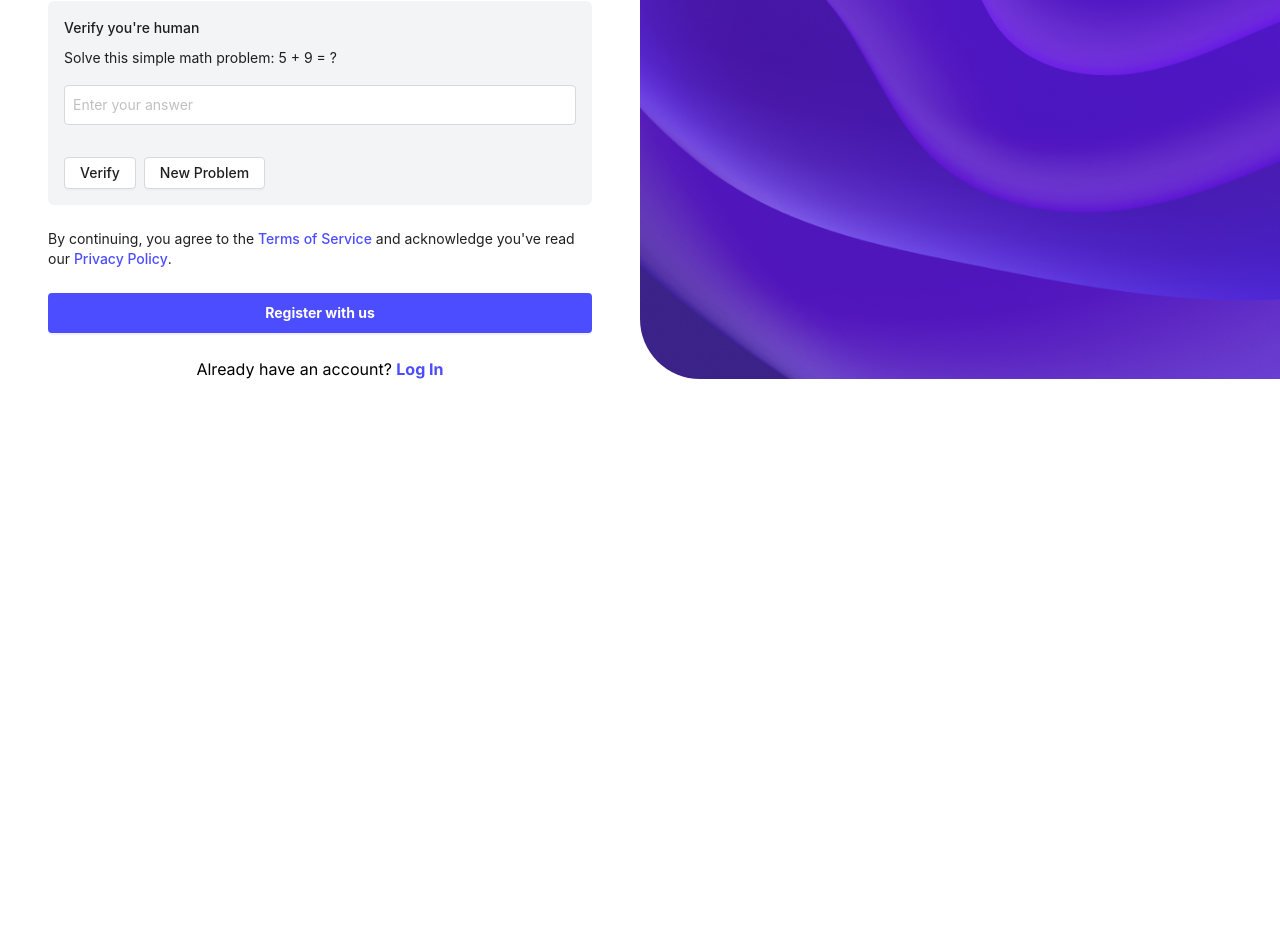
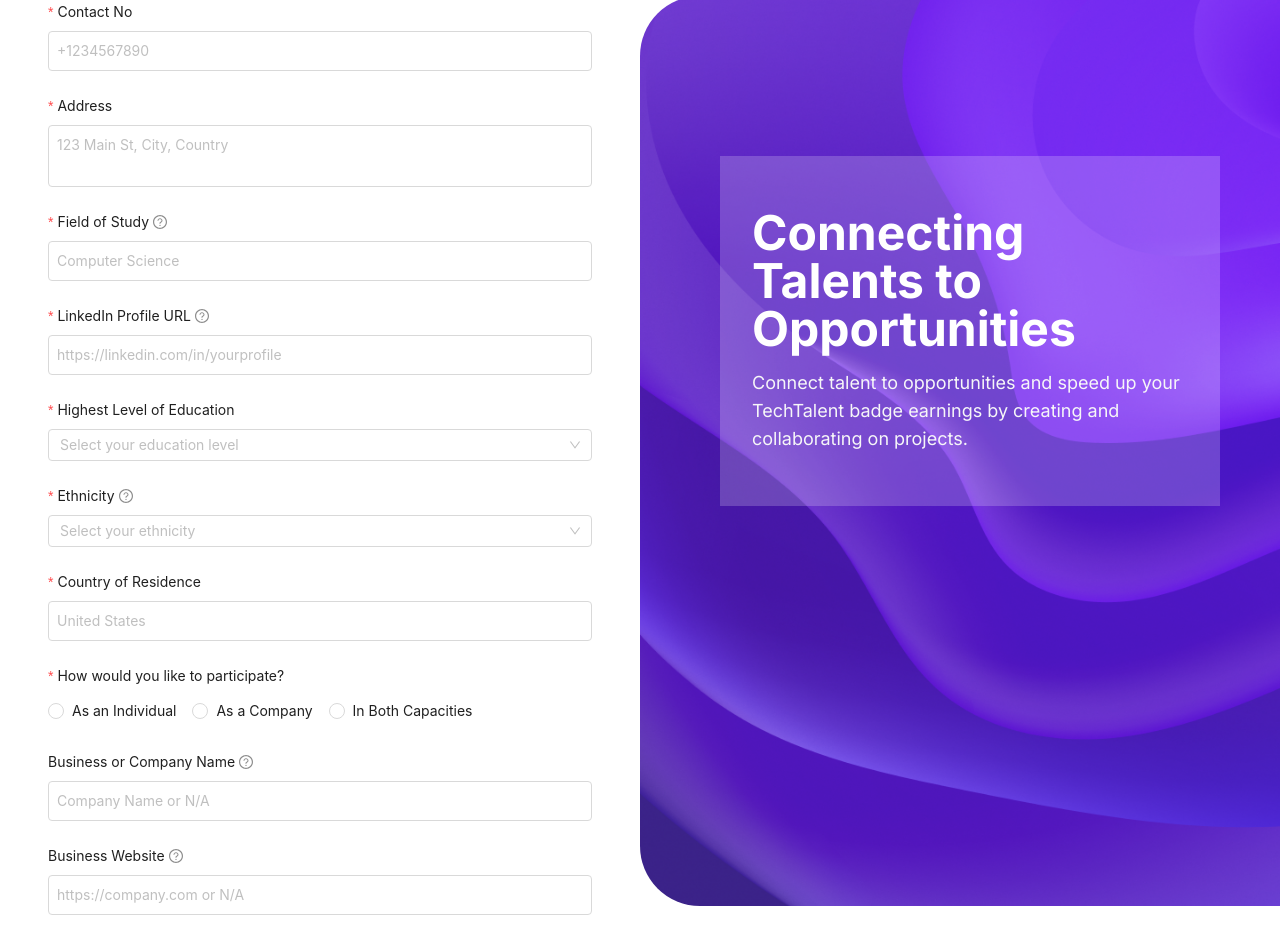
Before and after one commit to techtalentscity/techtalentscity.github.io, a React (Vite) app: page /signup in a window 1280 px wide. Shown: the part 580-1521 px from the top of the page. Before the commit the page ends 1009 px from the top, so only its background shows below. Built offline with nearby package versions, Linux system fonts and the light colour scheme.

Commit message:
Update index.jsx

```diff
--- a/src/Pages/Register/index.jsx
+++ b/src/Pages/Register/index.jsx
@@ -2,7 +2,7 @@ import { Link, useNavigate } from 'react-router-dom';
 import IMAGE from '../../assets/images/signupbg.png';
 import Container from '../../components/Container';
 import logo from '../../assets/images/logo-black.png';
-import { Button, Form, Input, message } from 'antd';
+import { Button, Form, Input, message, Select, Radio } from 'antd';
 import { useState, useEffect } from 'react';
 
 const Register = () => {
@@ -17,6 +17,24 @@ const Register = () => {
 
   // Discord redirect URL
   const discordURL = "https://discord.gg/FwNQc7VJVk";
+
+  // Form field entry IDs from the Google Form
+  const FORM_FIELDS = {
+    firstName: 'entry.2120631500',
+    lastName: 'entry.976572827',
+    email: 'entry.721402290',
+    phone: 'entry.1212098036',
+    address: 'entry.219720729',
+    fieldOfStudy: 'entry.2063377438',
+    linkedinURL: 'entry.1917214759',
+    education: 'entry.1274339765',
+    ethnicity: 'entry.2100632816',
+    country: 'entry.1993189343',
+    participationType: 'entry.297604174',
+    businessName: 'entry.704048168',
+    businessWebsite: 'entry.810219629',
+    businessAddress: 'entry.1439399845'
+  };
 
   // Generate new math problem
   const generateMathProblem = () => {
@@ -62,9 +80,22 @@ const Register = () => {
       const formData = new FormData();
 
       // Add entry fields with the correct Google Form field IDs
-      formData.append('entry.2120631500', values.firstName); // First Name field
-      formData.append('entry.976572827', values.lastName); // Last Name field
-      formData.append('entry.721402290', values.email); // Email Address field
+      formData.append(FORM_FIELDS.firstName, values.firstName);
+      formData.append(FORM_FIELDS.lastName, values.lastName);
+      formData.append(FORM_FIELDS.email, values.email);
+
+      // Add other required fields (with empty values if not collected)
+      formData.append(FORM_FIELDS.phone, values.phone || '');
+      formData.append(FORM_FIELDS.address, values.address || '');
+      formData.append(FORM_FIELDS.fieldOfStudy, values.fieldOfStudy || '');
+      formData.append(FORM_FIELDS.linkedinURL, values.linkedinURL || '');
+      formData.append(FORM_FIELDS.education, values.education || '');
+      formData.append(FORM_FIELDS.ethnicity, values.ethnicity || '');
+      formData.append(FORM_FIELDS.country, values.country || '');
+      formData.append(FORM_FIELDS.participationType, values.participationType || 'As an Individual');
+      formData.append(FORM_FIELDS.businessName, values.businessName || 'N/A');
+      formData.append(FORM_FIELDS.businessWebsite, values.businessWebsite || 'N/A');
+      formData.append(FORM_FIELDS.businessAddress, values.businessAddress || 'N/A');
 
       // Submit the form data
       await fetch(googleFormURL, {
@@ -143,6 +174,142 @@ const Register = () => {
               <Input placeholder="johndoe@email.com" className='p-2' />
             </Form.Item>
 
+            <Form.Item
+              label="Contact No"
+              name="phone"
+              rules={[
+                { required: true, message: 'Contact number is required' }
+              ]}
+            >
+              <Input placeholder="+1234567890" className='p-2' />
+            </Form.Item>
+
+            <Form.Item
+              label="Address"
+              name="address"
+              rules={[
+                { required: true, message: 'Address is required' }
+              ]}
+            >
+              <Input.TextArea
+                placeholder="123 Main St, City, Country"
+                className='p-2'
+                autoSize={{ minRows: 2, maxRows: 4 }}
+              />
+            </Form.Item>
+
+            <Form.Item
+              label="Field of Study"
+              name="fieldOfStudy"
+              rules={[
+                { required: true, message: 'Field of study is required' }
+              ]}
+              tooltip="Kindly tell us your highest-level course of study (e.g., Nursing, Project Management, etc.)"
+            >
+              <Input placeholder="Computer Science" className='p-2' />
+            </Form.Item>
+
+            <Form.Item
+              label="LinkedIn Profile URL"
+              name="linkedinURL"
+              rules={[
+                { required: true, message: 'LinkedIn profile URL is required' },
+                { type: "url", message: 'Please enter a valid URL' }
+              ]}
+              tooltip="Share the link to your LinkedIn profile"
+            >
+              <Input placeholder="https://linkedin.com/in/yourprofile" className='p-2' />
+            </Form.Item>
+
+            <Form.Item
+              label="Highest Level of Education"
+              name="education"
+              rules={[
+                { required: true, message: 'Education level is required' }
+              ]}
+            >
+              <Select placeholder="Select your education level">
+                <Select.Option value="High School Diploma or Equivalent">High School Diploma or Equivalent</Select.Option>
+                <Select.Option value="Associate Degree">Associate Degree</Select.Option>
+                <Select.Option value="Bachelor's Degree">Bachelor's Degree</Select.Option>
+                <Select.Option value="Master's Degree">Master's Degree</Select.Option>
+                <Select.Option value="Professional Degree (e.g., JD, MD)">Professional Degree (e.g., JD, MD)</Select.Option>
+                <Select.Option value="Doctorate (Ph.D., Ed.D., etc.)">Doctorate (Ph.D., Ed.D., etc.)</Select.Option>
+              </Select>
+            </Form.Item>
+
+            <Form.Item
+              label="Ethnicity"
+              name="ethnicity"
+              rules={[
+                { required: true, message: 'Ethnicity is required' }
+              ]}
+              tooltip="Your response is confidential and will be used for demographic insights only"
+            >
+              <Select placeholder="Select your ethnicity">
+                <Select.Option value="African">African</Select.Option>
+                <Select.Option value="African American">African American</Select.Option>
+                <Select.Option value="Asian">Asian</Select.Option>
+                <Select.Option value="Hispanic / Latino">Hispanic / Latino</Select.Option>
+                <Select.Option value="Native American / Indigenous">Native American / Indigenous</Select.Option>
+                <Select.Option value="Middle Eastern / North African">Middle Eastern / North African</Select.Option>
+                <Select.Option value="Pacific Islander">Pacific Islander</Select.Option>
+                <Select.Option value="White / Caucasian">White / Caucasian</Select.Option>
+              </Select>
+            </Form.Item>
+
+            <Form.Item
+              label="Country of Residence"
+              name="country"
+              rules={[
+                { required: true, message: 'Country is required' }
+              ]}
+            >
+              <Input placeholder="United States" className='p-2' />
+            </Form.Item>
+
+            <Form.Item
+              label="How would you like to participate?"
+              name="participationType"
+              rules={[
+                { required: true, message: 'Participation type is required' }
+              ]}
+            >
+              <Radio.Group>
+                <Radio value="As an Individual">As an Individual</Radio>
+                <Radio value="As a Company">As a Company</Radio>
+                <Radio value="In Both Capacities">In Both Capacities</Radio>
+              </Radio.Group>
+            </Form.Item>
+
+            <Form.Item
+              label="Business or Company Name"
+              name="businessName"
+              tooltip="If you are not representing a company, please enter 'N/A'"
+            >
+              <Input placeholder="Company Name or N/A" className='p-2' />
+            </Form.Item>
+
+            <Form.Item
+              label="Business Website"
+              name="businessWebsite"
+              tooltip="If you are not representing a company, please enter 'N/A'"
+            >
+              <Input placeholder="https://company.com or N/A" className='p-2' />
+            </Form.Item>
+
+            <Form.Item
+              label="Business Address"
+              name="businessAddress"
+              tooltip="If you are not representing a company, please enter 'N/A'"
+            >
+              <Input.TextArea
+                placeholder="Business Address or N/A"
+                className='p-2'
+                autoSize={{ minRows: 2, maxRows: 4 }}
+              />
+            </Form.Item>
+
             {/* Math CAPTCHA */}
             <div className="bg-gray-100 p-4 mb-6 rounded-md">
               <p className="font-medium mb-2">Verify you're human</p>
@@ -200,7 +367,7 @@ const Register = () => {
           </Form>
 
           <div className="mt-6 text-center">
-            <p>Already have an account? <Link to="/signin" className='text-primary font-bold'>Log In</Link></p>
+            <p>Already have an account? <Link to='/signin' className='text-primary font-bold'>Log In</Link></p>
           </div>
         </Container>
       </div>
```
